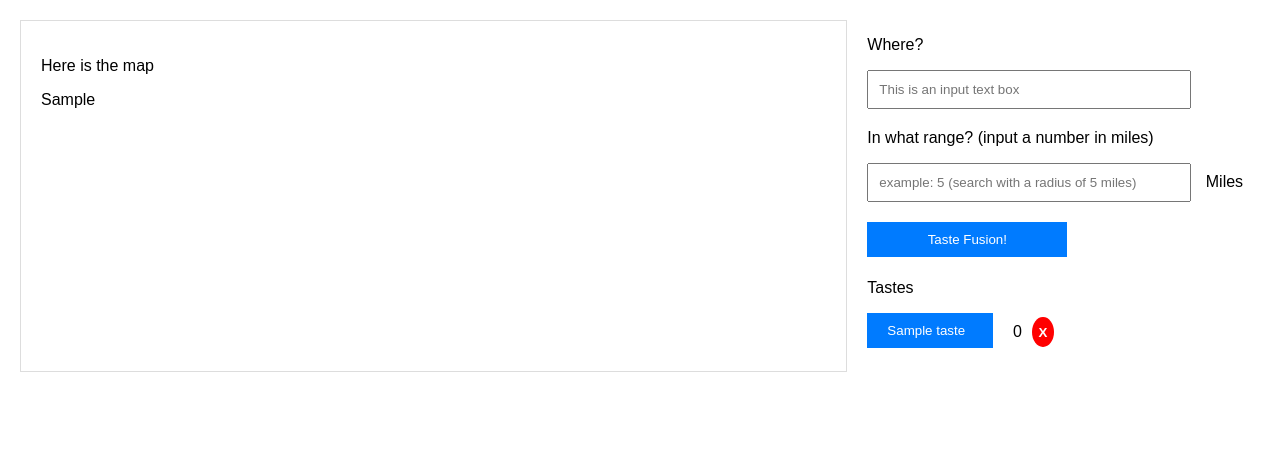
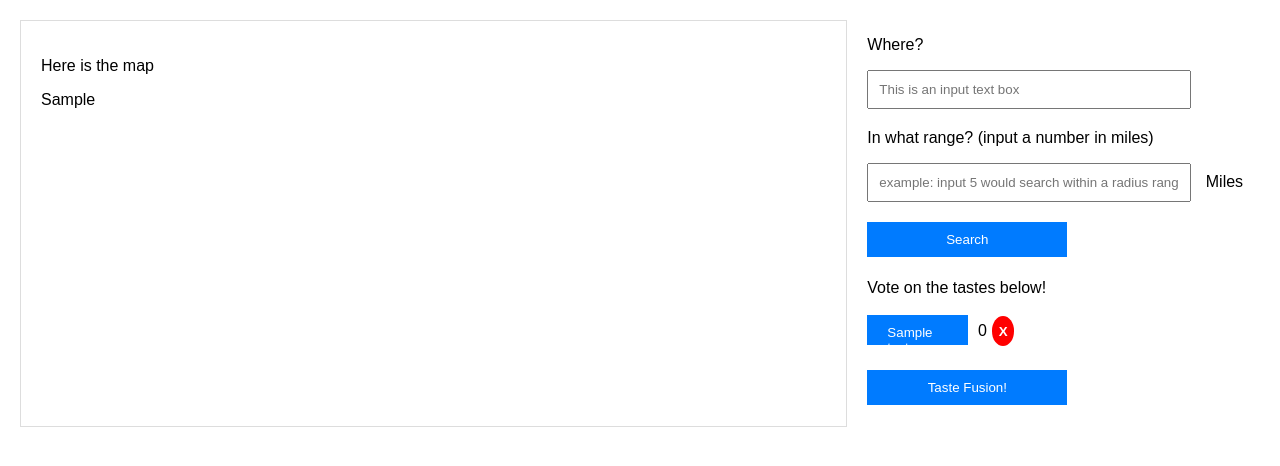
Before and after one commit to xiyuyi/TasteFusion, a Flask app: template templates/index.html in a window 1280 px wide. Shown: the top 466 px of the page. Run offline with Flask 3, Linux system fonts and the light colour scheme; the template is opened without the code that fills it: most values are stand-ins (such as "Sample title", 1, 10 or a date in 2020).

Commit message:
added search button, and adjusted button locations and styles.

```diff
--- a/app.py
+++ b/app.py
@@ -1,6 +1,7 @@
 from flask import Flask, render_template, jsonify
 from folium import folium
 
+from utils.get_initial_restaurants import get_initial_restaurants
 from utils.get_location_coordinates import get_location_coordinates
 from utils.update_map import update_map
 from utils.update_restaurants import update_restaurants
@@ -16,7 +17,7 @@ def index():
 
     # Convert the map to HTML string
     map_html = m._repr_html_()
-    return render_template('index.html', tastes=[], map_html=map_html)
+    return render_template('index.html', tastes=[' ']*10, map_html=map_html)
 
 
 @app.route('/taste-fusion', methods=['POST'])
@@ -55,5 +56,40 @@ def taste_fusion_clicked():
     return jsonify({"tastes": tastes, "map_html": map_html})
 
 
+@app.route('/search-start', methods=['POST'])
+def search_button_clicked():
+    """
+    When the search button is clicked. what happens?
+
+    The program will fetch the following info:
+        1. location center
+        2. location pool
+        3. fetch restaurant info from database
+    The program will calculate the following:
+        1. get a ranked list of restaurants in the area
+        2. Generate taste tags and initialize the taste buttons.
+        3. update the map html
+
+    :return:
+    """
+    print('Search button clicked!')
+    # get current tastes.
+    # get current restaurant ids.
+    mock = True
+    search_radius = None  # todo - should get it from the front end.
+    center = None  # todo - retrieve center from the front end
+    # update the restaurant ids list based on the current taste votes and the current pool of restaurants.
+    restaurant_ids = get_initial_restaurants(center = center, search_radius = search_radius, mock=mock)
+    # retrieve the restaurant location coordinates.
+    updated_restaurant_coordinates = get_location_coordinates(restaurant_ids=restaurant_ids, mock=mock)
+
+    # generate the updated map_html from folium
+    map_html = update_map(restaurant_coordinates=updated_restaurant_coordinates, mock=False)
+
+    # generate tastes tags based on the current list of restaurants
+    tastes = generate_tastes(restaurant_ids=restaurant_ids, mock=mock)
+    return jsonify({"tastes": tastes, "map_html": map_html})
+
+
 if __name__ == '__main__':
     app.run(debug=True)
--- /dev/null
+++ b/static/js/search_button_clicked.js
@@ -0,0 +1,49 @@
+var searchButton = document.getElementById('searchButton');
+var tasteContainer = document.querySelector('.taste-buttons-container');
+
+searchButton.addEventListener('click', function() {
+    fetch('/search-start', { method: 'POST' })
+    .then(response => response.json())
+    .then(data => {
+        // Dynamically update the map
+        document.querySelector('.map-container').innerHTML = data.map_html;
+
+        // Clear existing tastes
+        tasteContainer.innerHTML = '';
+
+        // Dynamically create and render taste buttons
+        data.tastes.forEach((taste, index) => {
+            // Create the div container for the taste row
+            var tasteRow = document.createElement('div');
+            tasteRow.classList.add('taste-row');
+
+            // Create the taste button
+            var btn = document.createElement('button');
+            btn.classList.add('btn');
+            btn.id = 'tasteBtn-' + index;
+            btn.textContent = taste;
+            tasteRow.appendChild(btn);
+
+            // Create the taste text span
+            var span = document.createElement('span');
+            span.classList.add('taste-text');
+            span.textContent = '0';
+            tasteRow.appendChild(span);
+
+            // Create the minus button
+            var minusBtn = document.createElement('button');
+            minusBtn.classList.add('btn-minus');
+            minusBtn.textContent = 'X';
+            tasteRow.appendChild(minusBtn);
+
+            // Append the entire row to the tasteContainer
+            tasteContainer.appendChild(tasteRow);
+        });
+
+        // Bind the event listeners to the newly created taste buttons
+        bindTasteButtonEvents();
+    })
+    .catch(error => {
+        console.error('Error:', error);
+    });
+});
--- a/templates/index.html
+++ b/templates/index.html
@@ -32,6 +32,7 @@
             cursor: pointer;
             margin-bottom: 2px;
             width: 200px;
+            height: 30px;
             text-align: left;
         }
         .btn:hover {
@@ -44,7 +45,7 @@
         .taste-buttons-container {
             display: flex;
             flex-wrap: wrap;
-            gap: 20px; /* Gap between rows */
+            gap: 5px 30px; /* Gap between rows */
         }
 
         .taste-row {
@@ -53,28 +54,29 @@
             display: flex;
             align-items: center; /* Vertically align items */
             margin-bottom: 2px;
-            width: calc(50% - 10px); /* Assuming a gap of 20px between rows, each row takes 50% minus half of that gap */
+            width: calc(40% - 10px); /* Assuming a gap of 20px between rows, each row takes 50% minus half of that gap */
+            height: 35px;
         }
         .btn-minus {
             display: inline-block;
-            width: 30px;
+            width: 40px;
             height: 30px;
             background-color: red;
             color: white;
-            border-radius: 50%; /* This makes it round */
+            border-radius: 80%; /* This makes it round */
             border: none;
             font-weight: bold;
             cursor: pointer;
             text-align: center;
             line-height: 30px; /* Vertical centering */
-            margin-left: 10px;
+            margin-left: 5px;
         }
         .btn-minus:hover {
             background-color: darkred;
         }
         .taste-text {
             flex: 1;
-            margin-left: 10px;
+            margin-left: 0px;
         }
         .taste_fusion_btn {
             display: inline-block;
@@ -114,15 +116,18 @@
             <p>Where?</p>
             <input type="text" class="input" placeholder="This is an input text box">
         </div>
+
         <div class="input-container">
             <p>In what range? (input a number in miles)</p>
-            <input type="text" class="input" placeholder="example: 5 (search with a radius of 5 miles)">
+            <input type="text" class="input" placeholder="example: input 5 would search within a radius range of 5 miles">
             <span>Miles</span>
         </div>
+
         <div class="input-container">
-            <button id="tasteFusionButton" class="taste_fusion_btn">Taste Fusion!</button>
+            <button id="searchButton" class="taste_fusion_btn">Search</button>
         </div>
-            <p>Tastes</p>
+
+        <p>Vote on the tastes below!</p>
         <div class="taste-buttons-container">
             {% for taste in tastes %}
                 <div class="taste-row">
@@ -133,12 +138,14 @@
             {% endfor %}
         </div>
 
-
-
-
+        <div class="input-container">
+            <button id="tasteFusionButton" class="taste_fusion_btn">Taste Fusion!</button>
+        </div>
     </div>
 
+    <script src="{{ url_for('static', filename='js/search_button_clicked.js') }}"></script>
     <script src="{{ url_for('static', filename='js/taste_button_clicked.js') }}"></script>
     <script src="{{ url_for('static', filename='js/taste_fusion_button_clicked.js') }}"></script>
+
 </body>
 </html>
```
Also changed, not shown: utils/get_initial_restaurants.py (added, +11 -0 lines).
